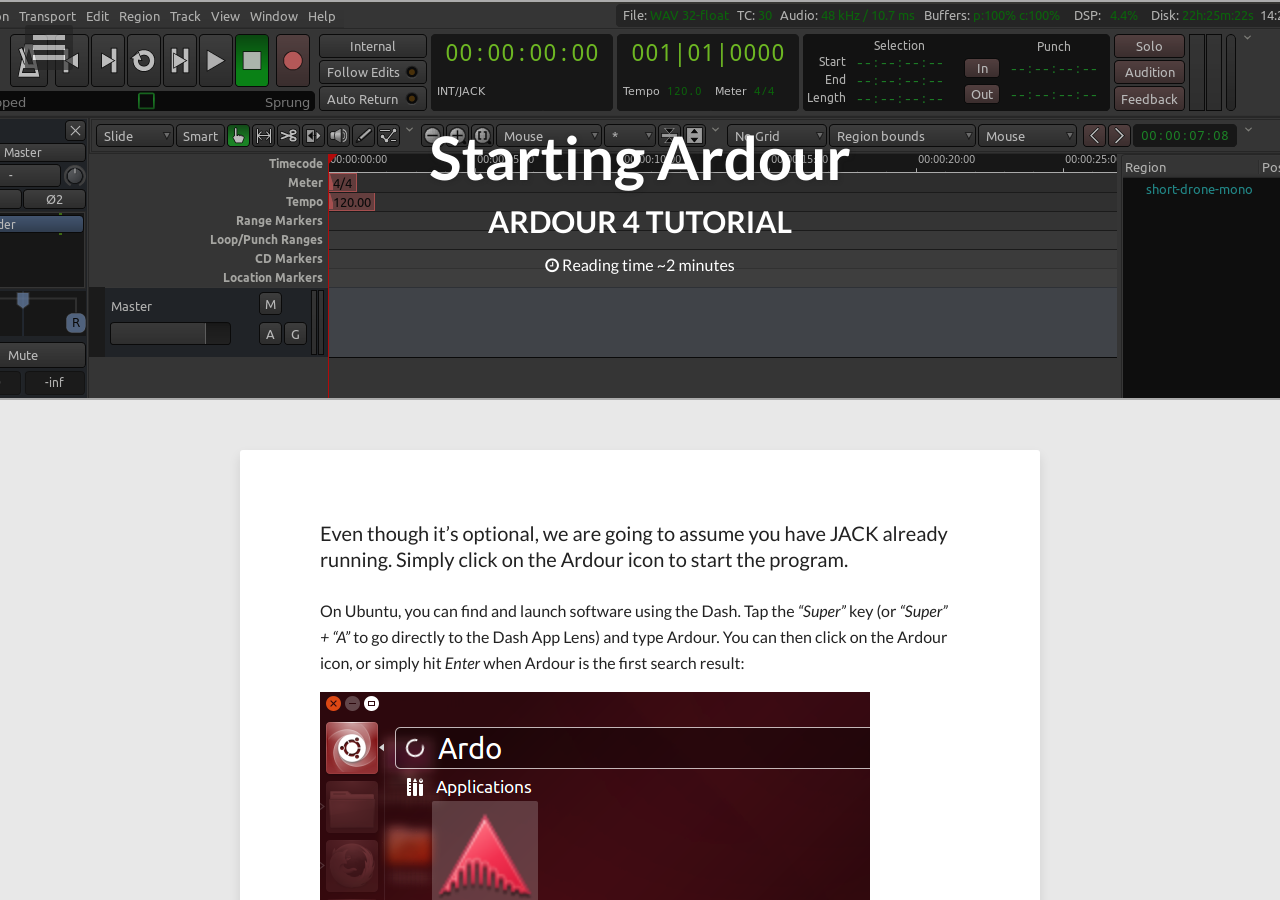
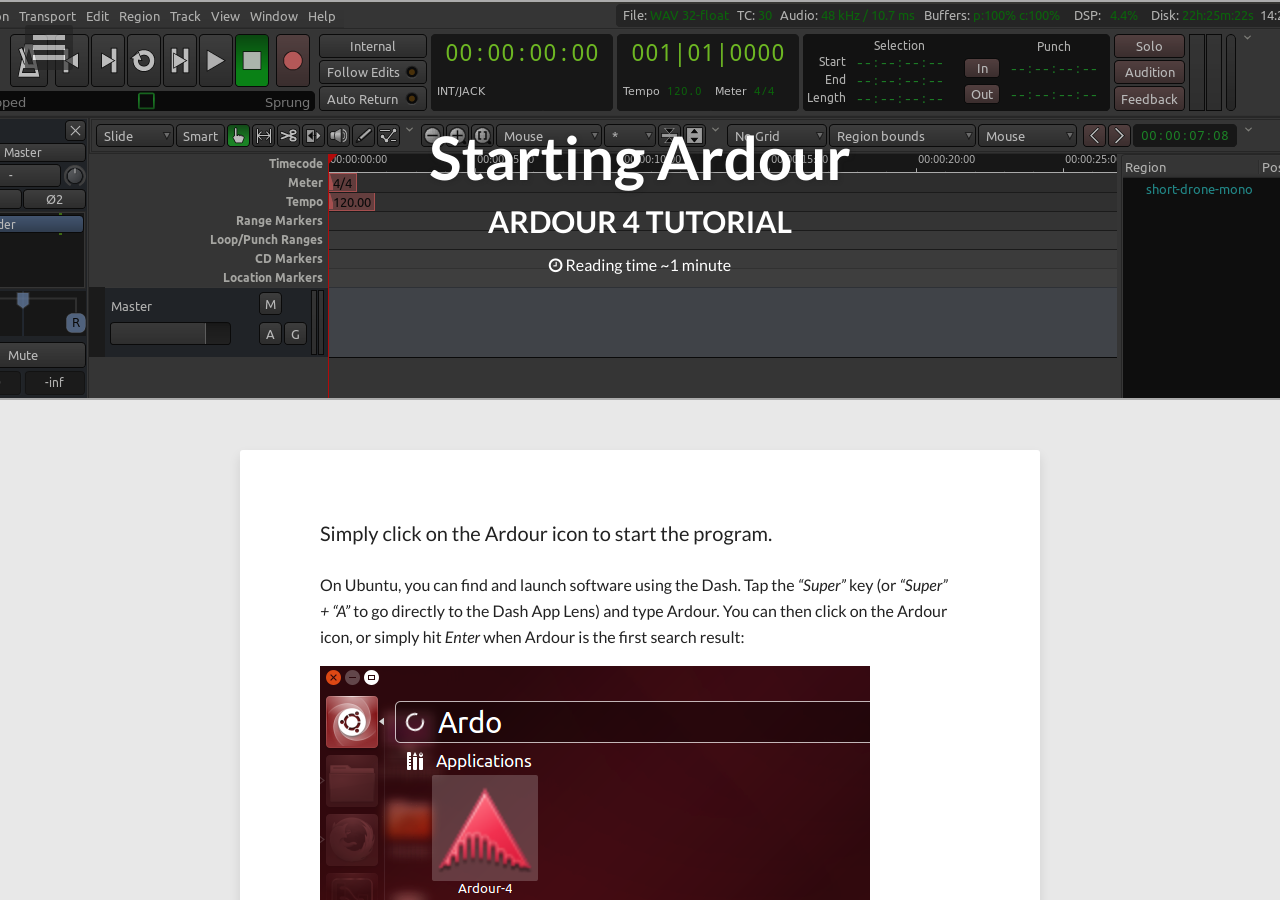
Before and after one commit to brunoruviaro/ardour4-tutorial, a Jekyll site: the page built from _posts/2014-09-30-starting-ardour-on-ubuntu.md, in a window 1280 px wide and 900 px high. Built offline with Jekyll 4.4.1, drawn with Linux system fonts in a browser that asks for light colours; nearby versions of some CDN libraries.

Commit message:
Minor change

```diff
--- a/_posts/2014-09-30-starting-ardour-on-ubuntu.md
+++ b/_posts/2014-09-30-starting-ardour-on-ubuntu.md
@@ -10,7 +10,7 @@
   creditlink:
 ---
 
-Even though it's optional, we are going to assume you have JACK already running. Simply click on the Ardour icon to start the program.
+Simply click on the Ardour icon to start the program.
 
 On Ubuntu, you can find and launch software using the Dash. Tap the
 *"Super"* key (or *"Super" + "A"* to go directly to the Dash App Lens)
```
